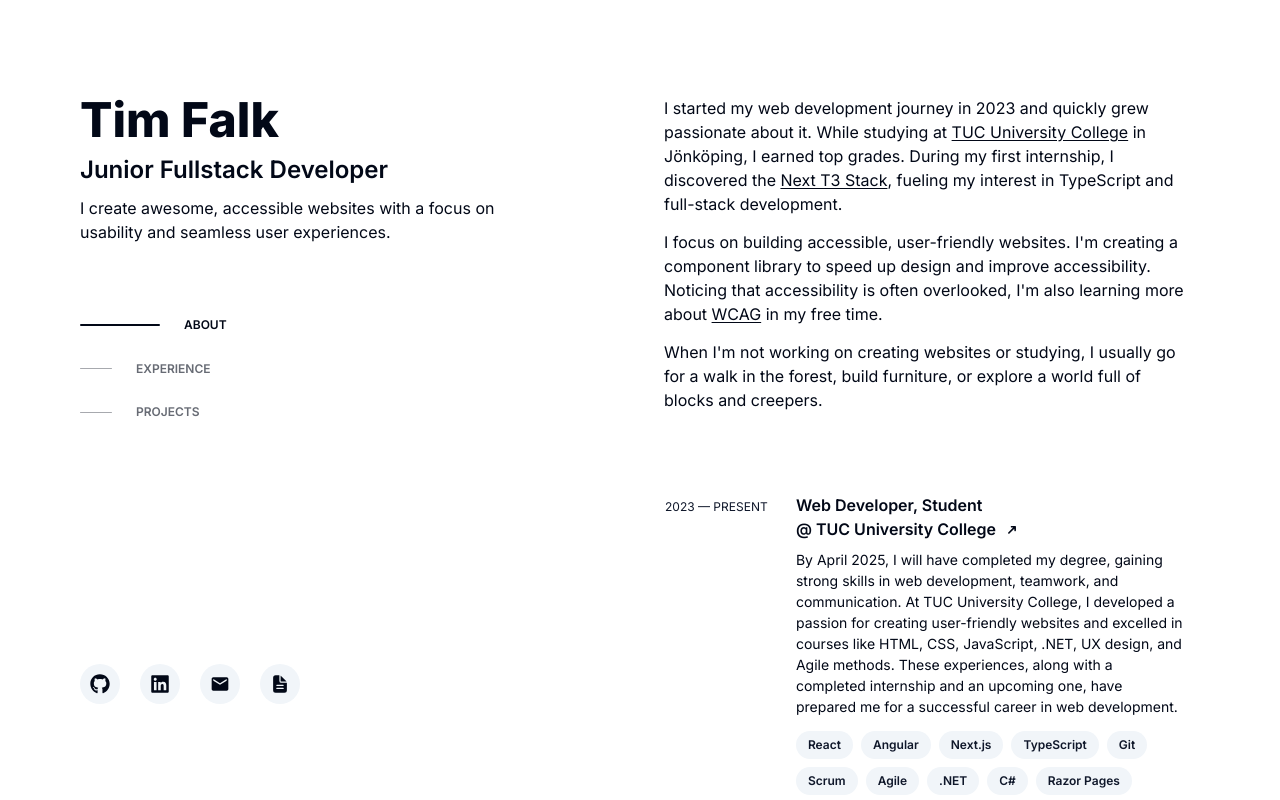
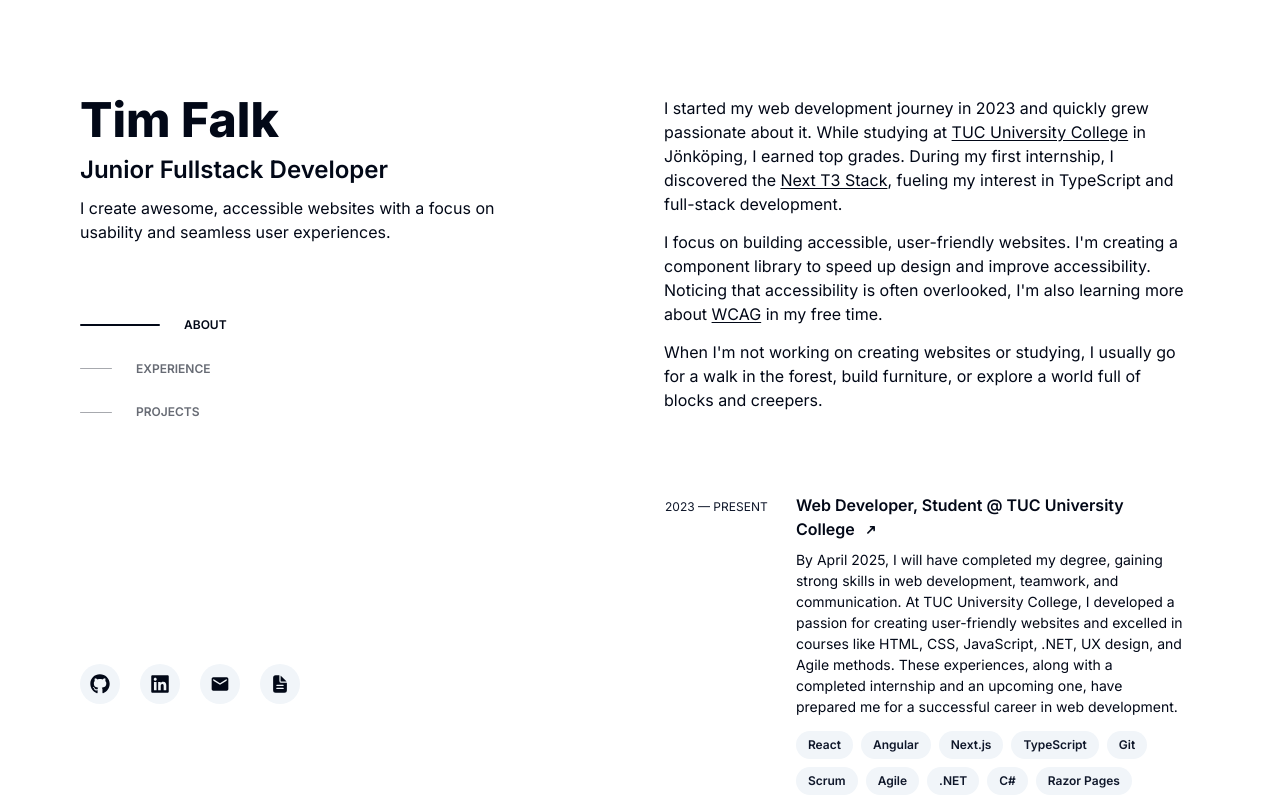
Before and after one commit to Falk33n/portfolio-v3, a Next.js app: page / in a window 1280 px wide. Shown: the top 800 px of the page. Built offline with nearby package versions, Linux system fonts and the light colour scheme.

Commit message:
fixed word wrapping

```diff
--- a/src/components/footer/footer.tsx
+++ b/src/components/footer/footer.tsx
@@ -4,38 +4,38 @@ export const Footer = () => {
   return (
     <footer className='lg:flex lg:[flex-basis:100%] lg:justify-end lg:-mb-4'>
       <div className='lg:pr-4 lg:pl-6 lg:w-1/2 max-w-[370px] sm:max-w-[415px] md:max-w-[500px] lg:max-w-[50%]'>
-        <p className='max-w-full lg:max-w-[400px] text-pretty text-sm'>
+        <p className='max-w-full lg:max-w-[400px] text-sm'>
           Created in{' '}
           <InlineLink
-            href=''
+            href='https://code.visualstudio.com'
             srText="Go to Visual Studio's website."
           >
             VS Code
           </InlineLink>{' '}
           by me. Built using{' '}
           <InlineLink
-            href=''
+            href='https://tailwindcss.com'
             srText="Go to Tailwind CSS's website."
           >
             Tailwind CSS
           </InlineLink>{' '}
           and{' '}
           <InlineLink
-            href=''
+            href='https://nextjs.org'
             srText="Go to Next.js's website."
           >
             Next.js
           </InlineLink>{' '}
           , with colors from{' '}
           <InlineLink
-            href=''
+            href='https://ui.shadcn.com'
             srText="Go to ShadCn's website."
           >
             ShadCn
           </InlineLink>{' '}
           . All text is set in the{' '}
           <InlineLink
-            href=''
+            href='https://rsms.me/inter'
             srText="Go to Inter's website."
           >
             Inter
--- a/src/components/section/card.tsx
+++ b/src/components/section/card.tsx
@@ -61,7 +61,7 @@ export const Card = ({
         <h3>
           <Link
             href={href}
-            className='rounded focus-visible:ring-2 focus-visible:ring-primary focus-visible:ring-offset-2 hover:text-primary transition-colors focus-visible:outline-none lg:group-hover:text-primary lg:focus-visible:text-primary'
+            className='lg:group-hover:text-primary inline-flex rounded focus-visible:ring-2 focus-visible:ring-primary focus-visible:ring-offset-2 lg:focus-visible:text-primary hover:text-primary transition-colors focus-visible:outline-none'
             target='_blank'
           >
             <span
@@ -71,7 +71,7 @@ export const Card = ({
               {title}{' '}
               <span
                 aria-hidden
-                className='inline-block'
+                className='inline'
               >
                 {company && <>{`@ ${company}`}</>}{' '}
                 <WiDirectionUpRight
```
